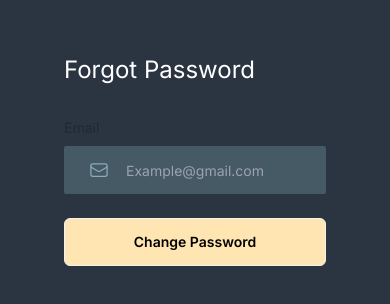
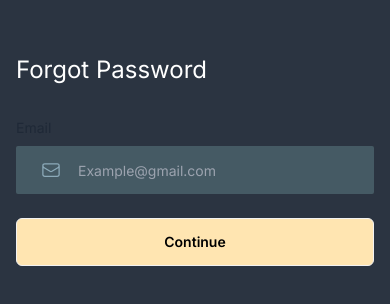
Before and after one commit to Praisecodes/dentask, a Next.js app: page /forgot in a window 390 px wide. Shown: the part 262-566 px from the top of the page. Built offline with nearby package versions, Linux system fonts and the light colour scheme.

Commit message:
[fix] fix responsiveness for reset layout

```diff
--- a/src/app/(verify&reset)/(reset)/forgot/page.tsx
+++ b/src/app/(verify&reset)/(reset)/forgot/page.tsx
@@ -21,7 +21,7 @@ const Page = ():JSX.Element => {
         /> <br />
 
         <button className="bg-[#FFE5B1] hover:bg-[#FFE5B1] text-black btn w-full rounded-md normal-case text-sm">
-          Change Password
+          Continue
         </button>
       </form>
     </section>
--- a/src/app/(verify&reset)/layout.tsx
+++ b/src/app/(verify&reset)/layout.tsx
@@ -1,7 +1,7 @@
 const Layout = ({children}:{children:React.ReactNode}):JSX.Element => {
   return (
     <main className={`bg-[#212832] flex justify-center items-center`}>
-      <section className="min-h-[100vh] px-16 flex flex-col items-center justify-center bg-[#2B3441] lg:w-[60%] w-full">
+      <section className="min-h-[100vh] lg:px-16 md:px-10 px-4 flex flex-col items-center justify-center bg-[#2B3441] lg:w-[60%] w-full">
         {children}
       </section>
     </main>
```
